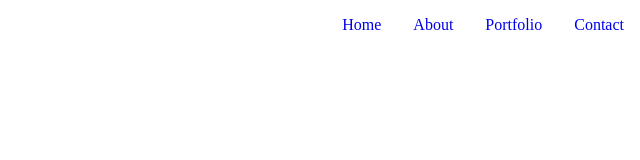
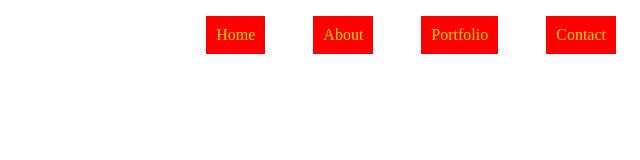
Before and after one commit to j-West/Interactive-navigation-bar, a plain HTML site: page index.html in a window 1280 px wide. Shown: the whole page, without its empty margins (640-1280 px from the left). Drawn offline with Linux system fonts and the light colour scheme.

Commit message:
Add css to style nav bar

```diff
--- a/navigation.css
+++ b/navigation.css
@@ -11,13 +11,25 @@ li, a {
 }
 
 li {
-	margin-left: 1.5em;
+	text-align: center;
 }
 
-li:last-child {
-	margin-right: .5em;
+a:last-child {
+	margin-right: 1em;
+}
+
+a {
+	margin-left: 3em;
+	padding: 10px 10px;
+	background-color: red;
+	color: gold;
 }
 
 a:hover {
+	background-color: blue;
 	color: #FFF;
 }
+
+a:active {
+	padding: 10px 15px;
+}
```
